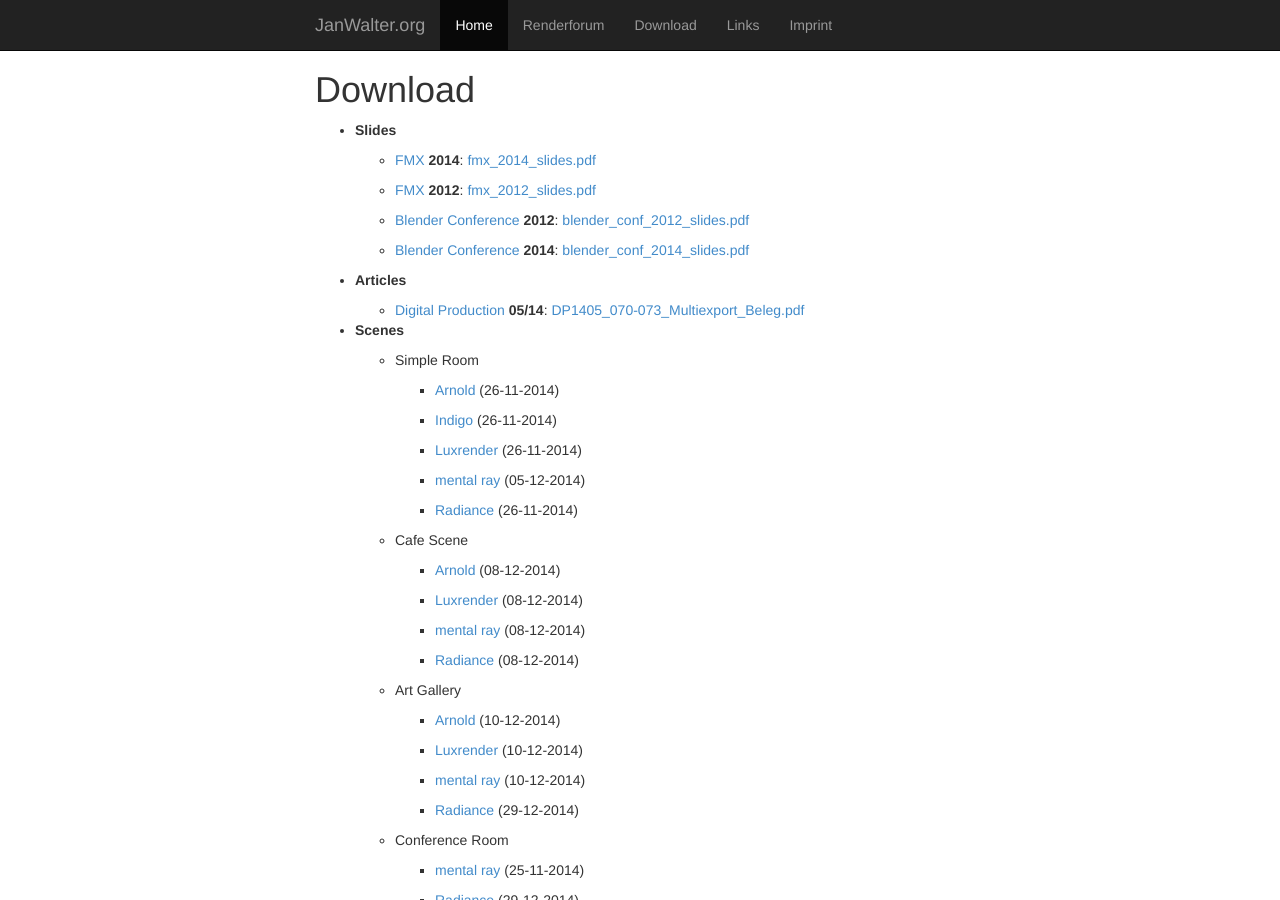
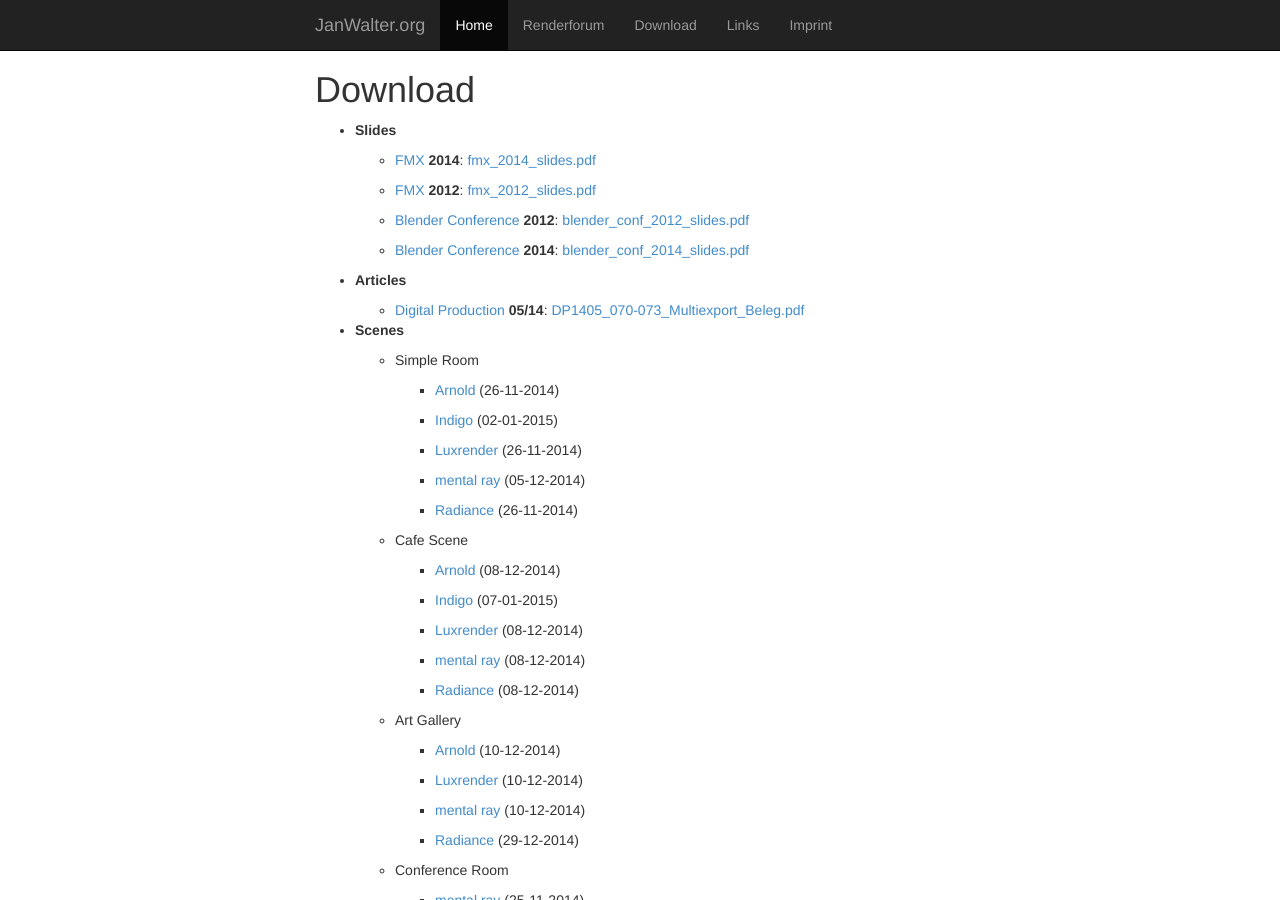
Before and after one commit to wahn/jan_walter_org, a Jekyll site: the page built from download/index.md, in a window 1280 px wide and 900 px high. Built offline with Jekyll 4.4.1, drawn with Linux system fonts in a browser that asks for light colours; Markdown is read by kramdown in place of the engine named in the settings.

Commit message:
Added cafe_scene_igs.tar.gz and updated simple_room_igs.tar.gz.

```diff
--- a/download/index.md
+++ b/download/index.md
@@ -29,7 +29,7 @@ Download
 
         + [Arnold](https://www.janwalter.org/Download/Scenes/simple_room_ass.tar.gz) (26-11-2014)
 
-        + [Indigo](https://www.janwalter.org/Download/Scenes/simple_room_igs.tar.gz) (26-11-2014)
+        + [Indigo](https://www.janwalter.org/Download/Scenes/simple_room_igs.tar.gz) (02-01-2015)
 
         + [Luxrender](https://www.janwalter.org/Download/Scenes/simple_room_lxs.tar.gz) (26-11-2014)
 
@@ -40,6 +40,8 @@ Download
     - Cafe Scene
 
         + [Arnold](https://www.janwalter.org/Download/Scenes/cafe_scene_ass.tar.gz) (08-12-2014)
+
+        + [Indigo](https://www.janwalter.org/Download/Scenes/cafe_scene_igs.tar.gz) (07-01-2015)
 
         + [Luxrender](https://www.janwalter.org/Download/Scenes/cafe_scene_lxs.tar.gz) (08-12-2014)
 
```
